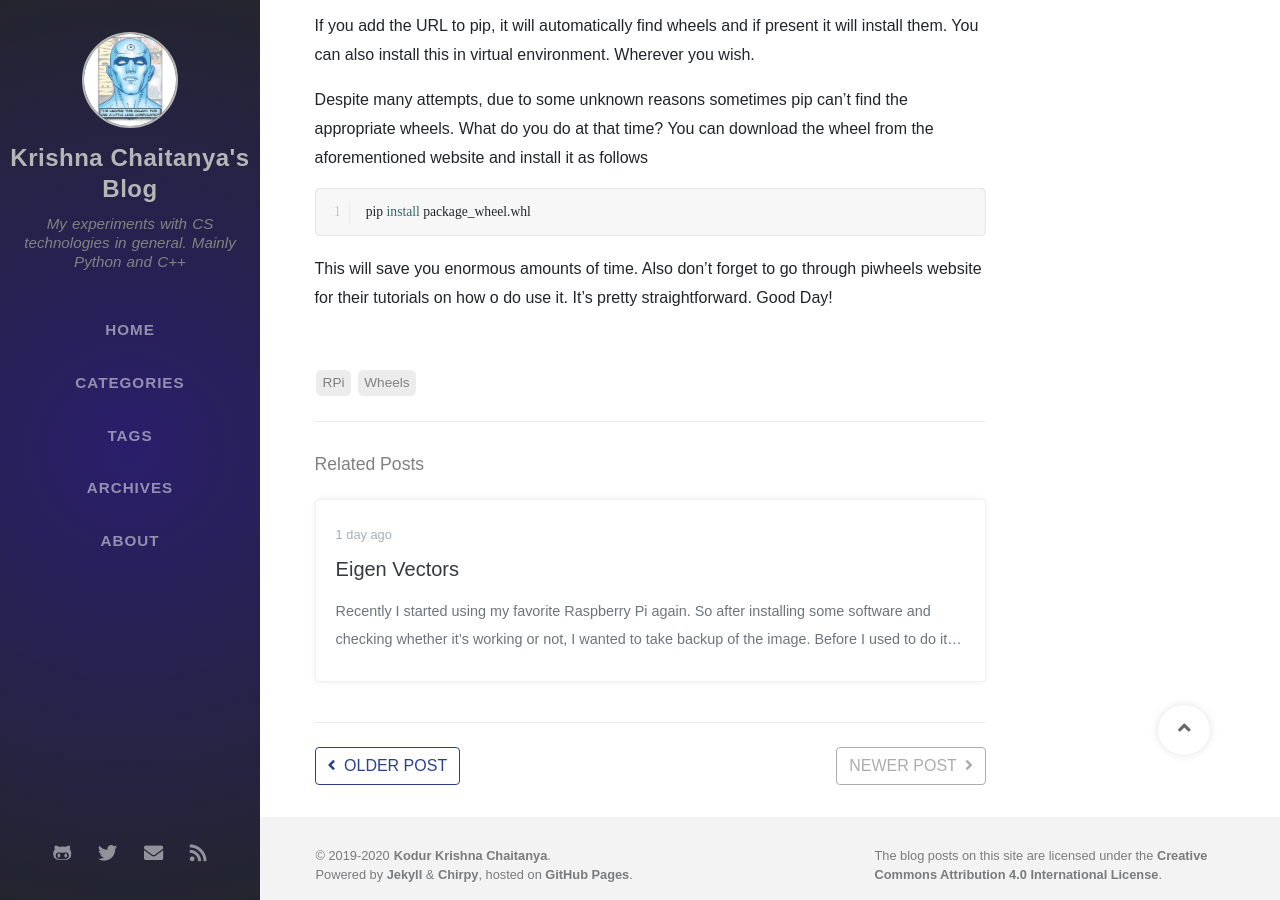
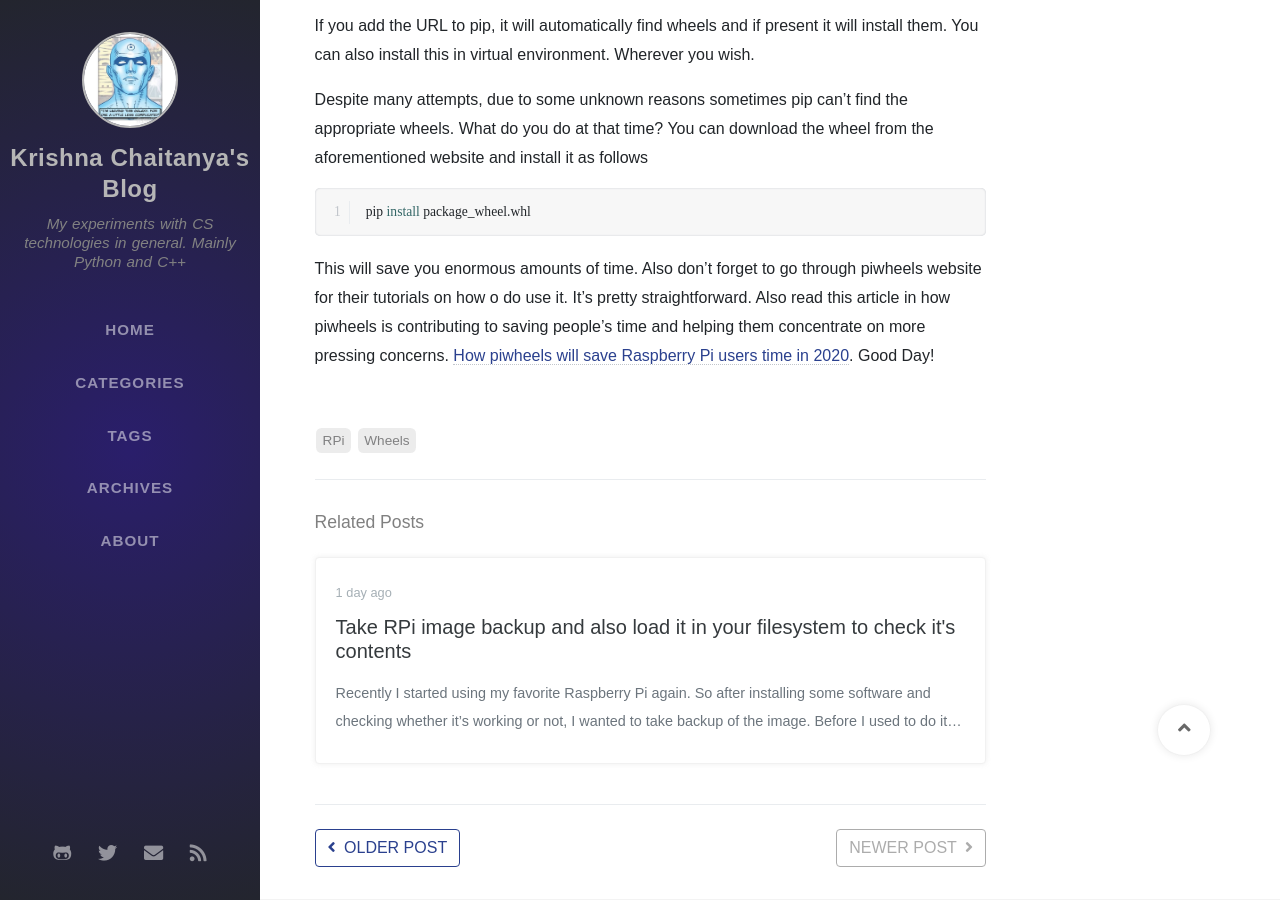
Before and after one commit to krishnachaitanya9/krishnachaitanya9.github.io, a Jekyll site: the page built from _posts/2020-01-08-install_scipy_RPi.md, in a window 1280 px wide and 900 px high, scrolled down 551 px. Built offline with Jekyll 4.4.1, drawn with Linux system fonts in a browser that asks for light colours; nearby versions of some CDN libraries; some web fonts are replaced; some of the changed text lies outside the part shown.

Commit message:
Blog Content

````diff
--- a/_posts/2020-01-08-RPi_save_load_image.md
+++ b/_posts/2020-01-08-RPi_save_load_image.md
@@ -1,5 +1,5 @@
 ---
-title: "Eigen Vectors"
+title: "Take RPi image backup and also load it in your filesystem to check it's contents"
 date: 2020-01-08 00:26:00 +0800
 categories: [RPi]
 tags: [RPi]
--- a/_posts/2020-01-08-install_scipy_RPi.md
+++ b/_posts/2020-01-08-install_scipy_RPi.md
@@ -1,5 +1,5 @@
 ---
-title: "Eigen Vectors"
+title: "Install Package using Python Wheels"
 date: 2020-01-08 00:26:00 +0800
 categories: [RPi, Wheels]
 tags: [RPi, Wheels]
@@ -19,4 +19,4 @@ Despite many attempts, due to some unknown reasons sometimes pip can't find the
 pip install package_wheel.whl
 ```
 
-This will save you enormous amounts of time. Also don't forget to go through piwheels website for their tutorials on how o do use it. It's pretty straightforward. Good Day!
+This will save you enormous amounts of time. Also don't forget to go through piwheels website for their tutorials on how o do use it. It's pretty straightforward. Also read this article in how piwheels is contributing to saving people's time and helping them concentrate on more pressing concerns. [How piwheels will save Raspberry Pi users time in 2020](https://opensource.com/article/20/1/piwheels). Good Day!
````
